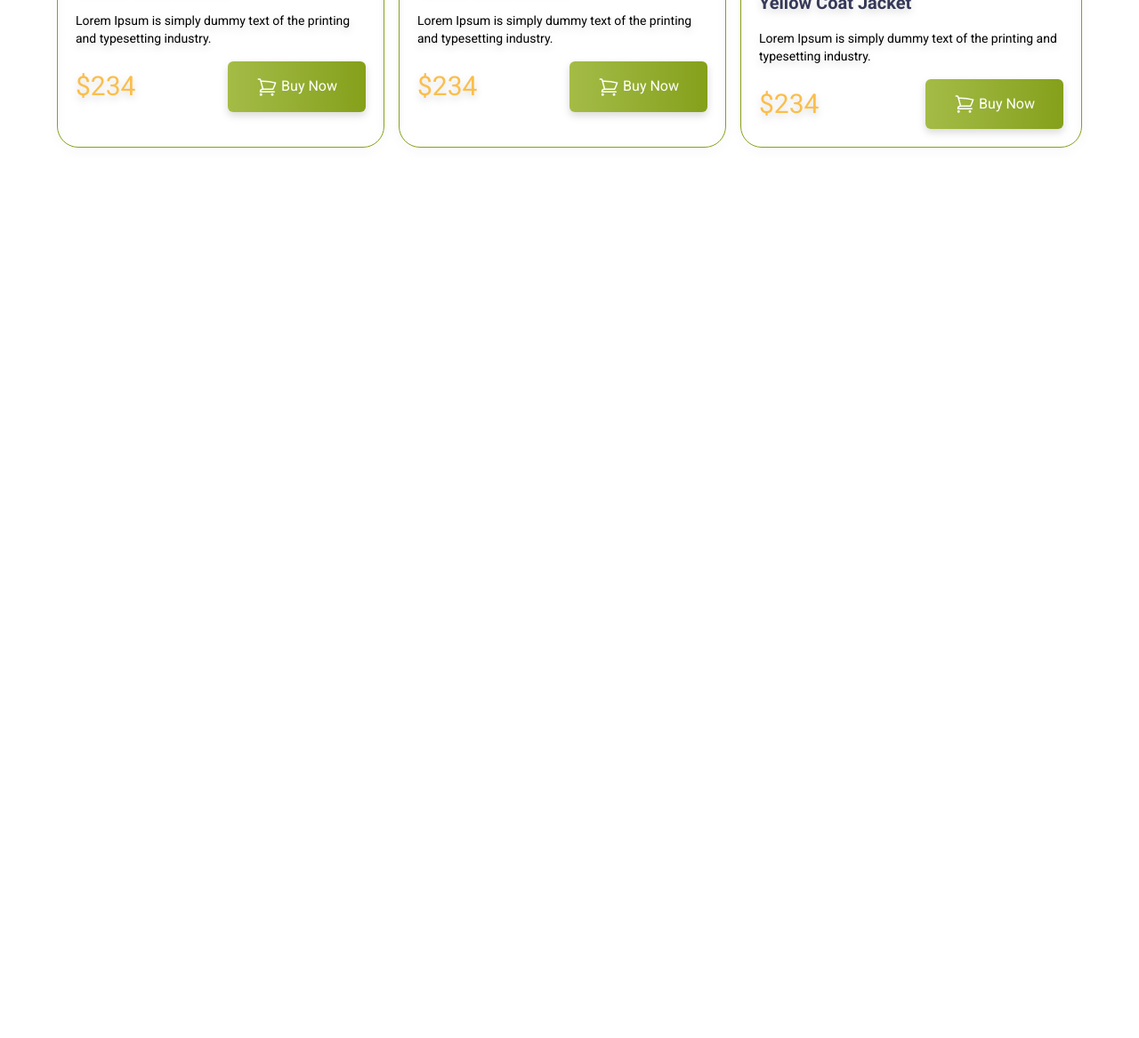
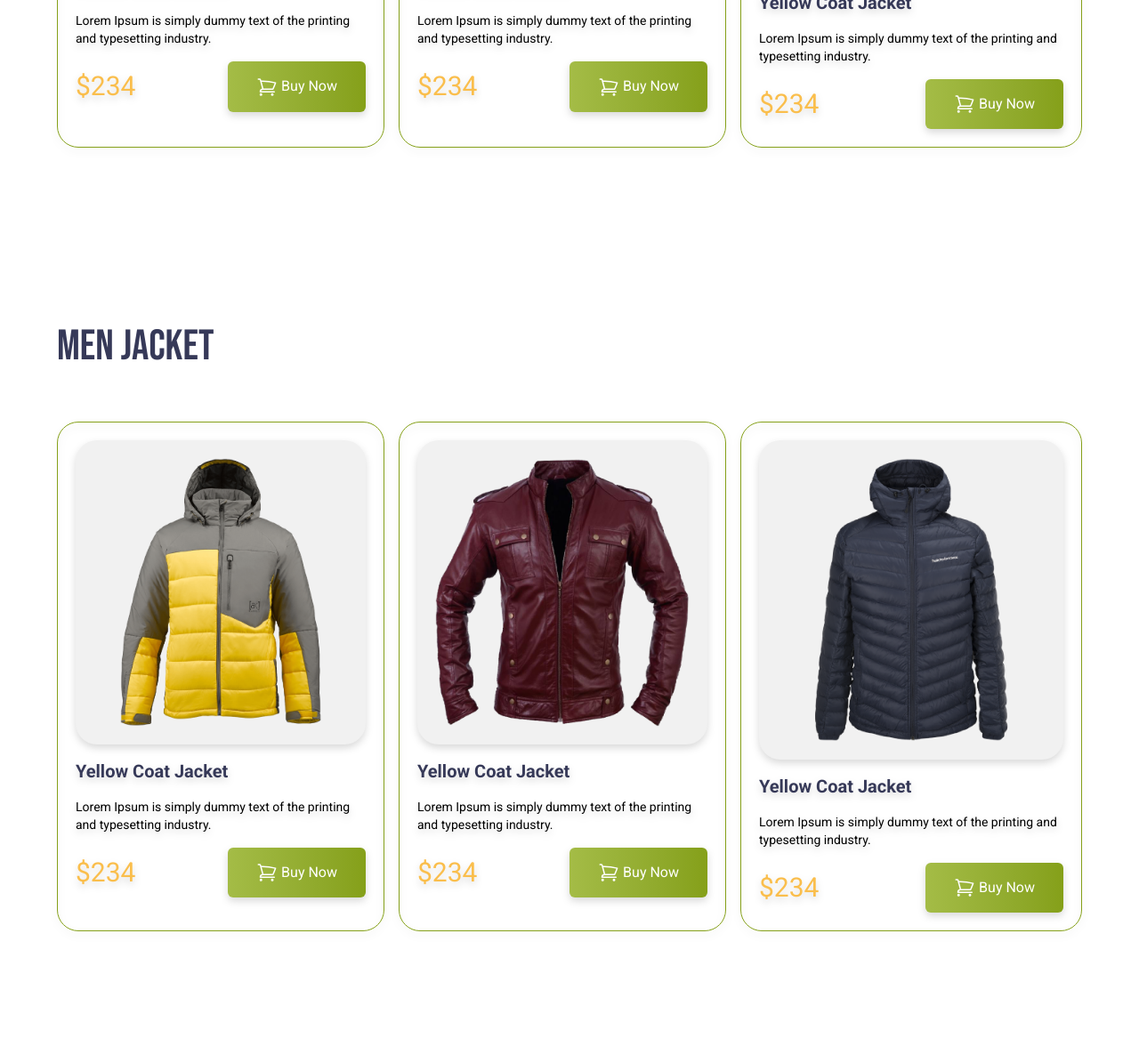
Before and after one commit to SHShadhin/penguin-fashion-tailwind, a plain HTML site: page index.html in a window 1280 px wide. Shown: the part 1133-2300 px from the top of the page at 89% size. Before the commit the page ends 1419 px from the top, so only its background shows below. Drawn offline with nearby package versions, Linux system fonts and the light colour scheme.

Commit message:
men jacket added

```diff
--- a/index.html
+++ b/index.html
@@ -168,6 +168,109 @@
           </div>
         </div>
       </section>
+      <!-- men jacket section  -->
+       <section>
+        <h2 class="text-5xl text-[#363958] bebas-neue-font mt-20 mb-15 ">Men Jacket</h2>
+        <!-- jacket card container -->
+        <div class="grid grid-cols-1 md:grid-cols-2 lg:grid-cols-3 space-x-4">
+          <!-- jacket card 1-->
+          <div class="border border-[#85A019] drop-shadow-lg mb-30 p-5 rounded-3xl bg-[#FFFFF] space-y-4">
+            <img class="bg-[#F1F1F1] rounded-3xl p-5" src="./images/jacket-4.png" alt="" />
+            <h4 class="text-[#363958] text-xl font-bold">Yellow Coat Jacket</h4>
+            <p class="text-sm ">
+              Lorem Ipsum is simply dummy text of the printing and typesetting
+              industry.
+            </p>
+            <div class="flex items-center justify-between">
+              <h2 class="text-[#FABE4C] text-3xl">$234</h2>
+              <button
+                class="bg-linear-to-r from-[#A4BC46] to-[#85A019] py-4 px-8 rounded-md text-white inline"
+              >
+                <svg
+                  xmlns="http://www.w3.org/2000/svg"
+                  fill="none"
+                  viewBox="0 0 24 24"
+                  stroke-width="1.5"
+                  stroke="currentColor"
+                  class="size-6 inline"
+                >
+                  <path
+                    stroke-linecap="round"
+                    stroke-linejoin="round"
+                    d="M2.25 3h1.386c.51 0 .955.343 1.087.835l.383 1.437M7.5 14.25a3 3 0 0 0-3 3h15.75m-12.75-3h11.218c1.121-2.3 2.1-4.684 2.924-7.138a60.114 60.114 0 0 0-16.536-1.84M7.5 14.25 5.106 5.272M6 20.25a.75.75 0 1 1-1.5 0 .75.75 0 0 1 1.5 0Zm12.75 0a.75.75 0 1 1-1.5 0 .75.75 0 0 1 1.5 0Z"
+                  />
+                </svg>
+
+                Buy Now
+              </button>
+            </div>
+          </div>
+          <!-- jacket card 2-->
+          <div class="border border-[#85A019] drop-shadow-lg mb-30 p-5 rounded-3xl bg-[#FFFFF] space-y-4">
+            <img class="bg-[#F1F1F1] rounded-3xl p-5" src="./images/jacket-5.png" alt="" />
+            <h4 class="text-[#363958] text-xl font-bold">Yellow Coat Jacket</h4>
+            <p class="text-sm ">
+              Lorem Ipsum is simply dummy text of the printing and typesetting
+              industry.
+            </p>
+            <div class="flex items-center justify-between">
+              <h2 class="text-[#FABE4C] text-3xl">$234</h2>
+              <button
+                class="bg-linear-to-r from-[#A4BC46] to-[#85A019] py-4 px-8 rounded-md text-white inline"
+              >
+                <svg
+                  xmlns="http://www.w3.org/2000/svg"
+                  fill="none"
+                  viewBox="0 0 24 24"
+                  stroke-width="1.5"
+                  stroke="currentColor"
+                  class="size-6 inline"
+                >
+                  <path
+                    stroke-linecap="round"
+                    stroke-linejoin="round"
+                    d="M2.25 3h1.386c.51 0 .955.343 1.087.835l.383 1.437M7.5 14.25a3 3 0 0 0-3 3h15.75m-12.75-3h11.218c1.121-2.3 2.1-4.684 2.924-7.138a60.114 60.114 0 0 0-16.536-1.84M7.5 14.25 5.106 5.272M6 20.25a.75.75 0 1 1-1.5 0 .75.75 0 0 1 1.5 0Zm12.75 0a.75.75 0 1 1-1.5 0 .75.75 0 0 1 1.5 0Z"
+                  />
+                </svg>
+
+                Buy Now
+              </button>
+            </div>
+          </div>
+          <!-- jacket card 3-->
+          <div class="border border-[#85A019] drop-shadow-lg mb-30 p-5 rounded-3xl bg-[#FFFFF] space-y-4">
+            <img class="bg-[#F1F1F1] rounded-3xl p-5" src="./images/jacket-6.png" alt="" />
+            <h4 class="text-[#363958] text-xl font-bold">Yellow Coat Jacket</h4>
+            <p class="text-sm ">
+              Lorem Ipsum is simply dummy text of the printing and typesetting
+              industry.
+            </p>
+            <div class="flex items-center justify-between">
+              <h2 class="text-[#FABE4C] text-3xl">$234</h2>
+              <button
+                class="bg-linear-to-r from-[#A4BC46] to-[#85A019] py-4 px-8 rounded-md text-white inline"
+              >
+                <svg
+                  xmlns="http://www.w3.org/2000/svg"
+                  fill="none"
+                  viewBox="0 0 24 24"
+                  stroke-width="1.5"
+                  stroke="currentColor"
+                  class="size-6 inline"
+                >
+                  <path
+                    stroke-linecap="round"
+                    stroke-linejoin="round"
+                    d="M2.25 3h1.386c.51 0 .955.343 1.087.835l.383 1.437M7.5 14.25a3 3 0 0 0-3 3h15.75m-12.75-3h11.218c1.121-2.3 2.1-4.684 2.924-7.138a60.114 60.114 0 0 0-16.536-1.84M7.5 14.25 5.106 5.272M6 20.25a.75.75 0 1 1-1.5 0 .75.75 0 0 1 1.5 0Zm12.75 0a.75.75 0 1 1-1.5 0 .75.75 0 0 1 1.5 0Z"
+                  />
+                </svg>
+
+                Buy Now
+              </button>
+            </div>
+          </div>
+        </div>
+      </section>
     </main>
     <footer></footer>
   </body>
```
Also changed, not shown: tailwind.config.js (added).
